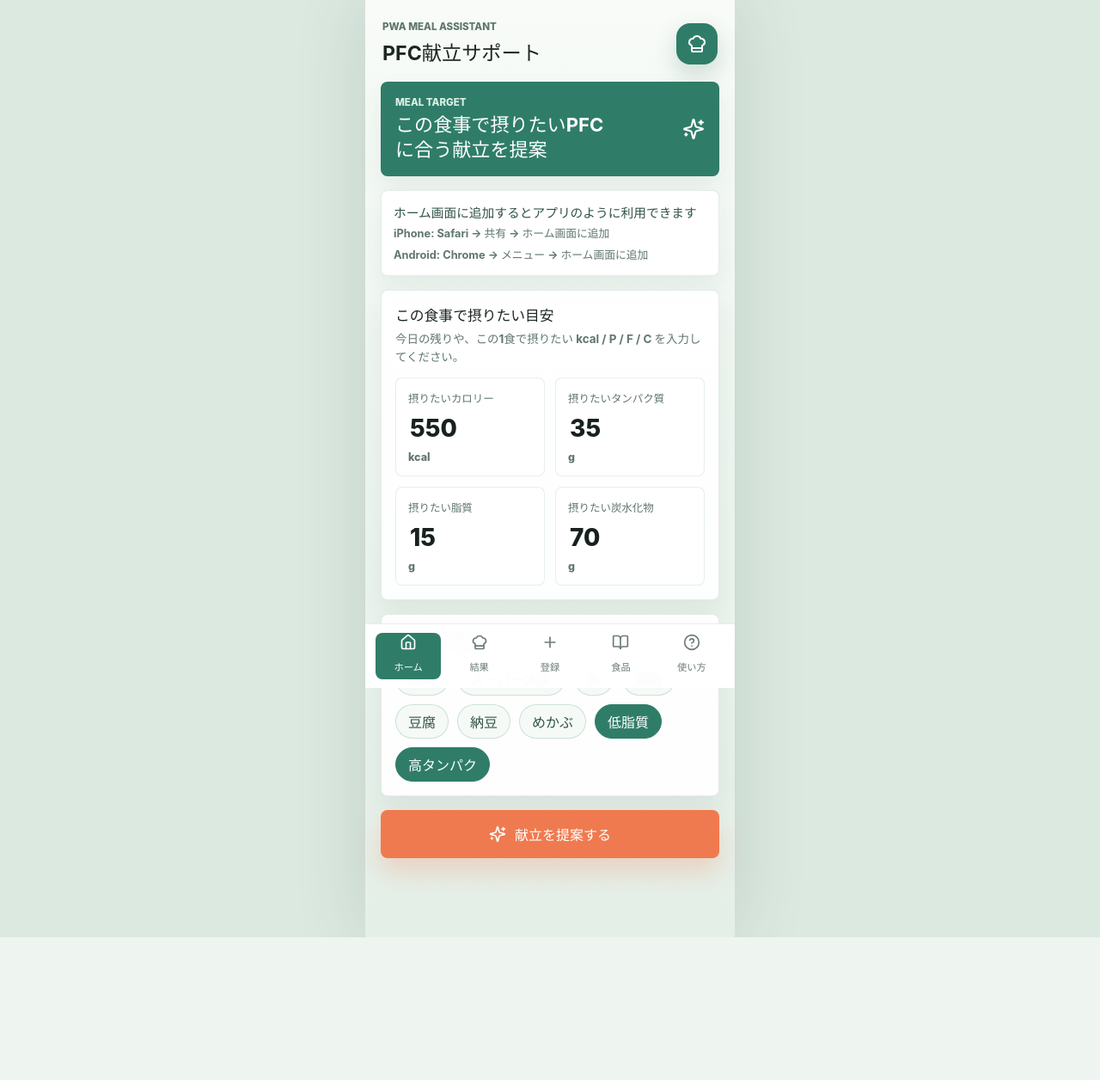
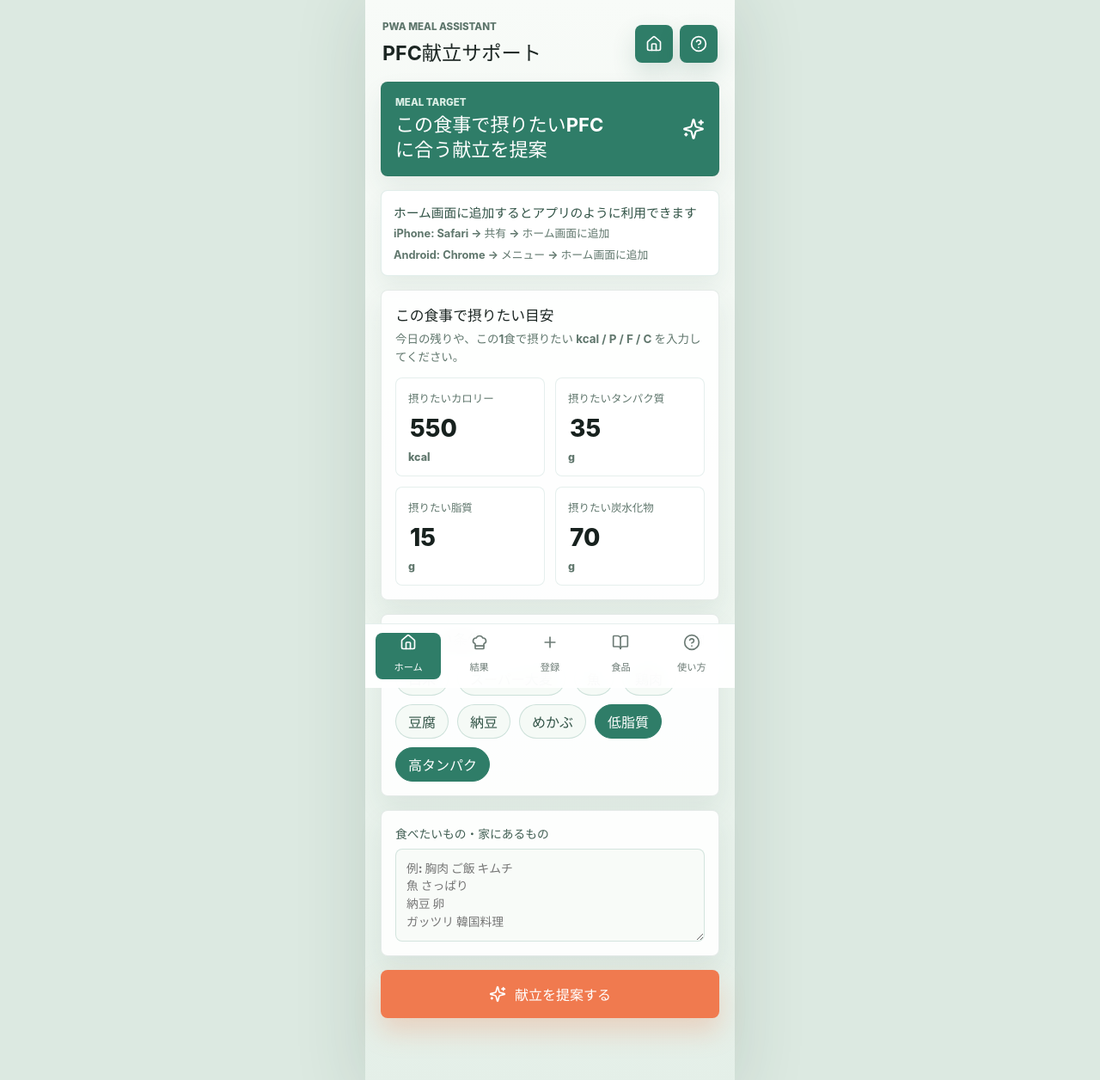
Before and after one commit to TomochikaKaneko/pfc-meal-planner, a React (Vite) app: page / in a window 1280 px wide. Shown: the top 1256 px of the page at 86% size. Before the commit the page ends 1090 px from the top, so only its background shows below. Built offline with nearby package versions, Linux system fonts and the light colour scheme.

Commit message:
Improve meal planner UX

```diff
--- a/src/App.tsx
+++ b/src/App.tsx
@@ -7,6 +7,7 @@ import type { ConditionTag, Food, FoodCategory, MacroKey, MealCandidate, MealInp
 
 const USER_FOODS_KEY = 'pfc-meal-planner:user-foods';
 const LAST_INPUT_KEY = 'pfc-meal-planner:last-input';
+const FREE_CONDITION_KEY = 'pfc-meal-planner:free-condition';
 
 const conditionOptions: { value: ConditionTag; label: string }[] = [
   { value: 'white-rice', label: '白米' },
@@ -60,6 +61,7 @@ type Tab = 'home' | 'results' | 'new-food' | 'foods' | 'guide';
 export function App() {
   const [tab, setTab] = useState<Tab>('home');
   const [mealInput, setMealInput] = useState<MealInput>(() => loadMealInput());
+  const [freeCondition, setFreeCondition] = useState(() => loadJson(FREE_CONDITION_KEY, ''));
   const [userFoods, setUserFoods] = useState<Food[]>(() => loadUserFoods());
   const [results, setResults] = useState<MealCandidate[]>([]);
   const [foodForm, setFoodForm] = useState(emptyFoodForm);
@@ -68,6 +70,7 @@ export function App() {
   const [numericInputFocused, setNumericInputFocused] = useState(false);
 
   const foods = useMemo(() => [...initialFoods, ...normalizeUserFoods(userFoods)], [userFoods]);
+  const freeConditionTerms = useMemo(() => parseFreeCondition(freeCondition), [freeCondition]);
 
   useEffect(() => {
     const showUpdate = () => setUpdateReady(true);
@@ -94,6 +97,11 @@ export function App() {
     localStorage.setItem(LAST_INPUT_KEY, JSON.stringify(next));
   }
 
+  function updateFreeCondition(value: string) {
+    setFreeCondition(value);
+    localStorage.setItem(FREE_CONDITION_KEY, value);
+  }
+
   function toggleTag(tag: ConditionTag) {
     const exists = mealInput.tags.includes(tag);
     updateTags(exists ? mealInput.tags.filter((item) => item !== tag) : [...mealInput.tags, tag]);
@@ -105,6 +113,7 @@ export function App() {
       { ...mealInput },
     );
     const candidates = createMealCandidates(safeInput, foods);
+    void freeConditionTerms;
     setResults(candidates);
     setTab('results');
   }
@@ -156,8 +165,13 @@ export function App() {
           <p className="eyebrow">PWA meal assistant</p>
           <h1>PFC献立サポート</h1>
         </div>
-        <div className="app-mark" aria-hidden="true">
-          <ChefHat size={24} />
+        <div className="header-actions">
+          <button className="header-icon-button" type="button" aria-label="ホームへ戻る" onClick={() => setTab('home')}>
+            <Home size={20} />
+          </button>
+          <button className="header-icon-button" type="button" aria-label="使い方を見る" onClick={() => setTab('guide')}>
+            <CircleHelp size={20} />
+          </button>
         </div>
       </header>
 
@@ -235,6 +249,8 @@ export function App() {
               </div>
             </section>
 
+            <FreeConditionField value={freeCondition} onChange={updateFreeCondition} />
+
             <button className="primary-action" type="button" onClick={suggestMeals}>
               <Sparkles size={20} />
               献立を提案する
@@ -250,6 +266,22 @@ export function App() {
                 条件を調整
               </button>
             </div>
+
+            <MealConditionEditor
+              compact
+              mealInput={mealInput}
+              freeCondition={freeCondition}
+              onMacroChange={updateInput}
+              onToggleTag={toggleTag}
+              onFreeConditionChange={updateFreeCondition}
+              onFocusNumber={() => setNumericInputFocused(true)}
+              onBlurNumber={() => window.setTimeout(() => setNumericInputFocused(false), 120)}
+            />
+
+            <button className="primary-action" type="button" onClick={suggestMeals}>
+              <RefreshCw size={20} />
+              再提案
+            </button>
 
             {results.length === 0 ? (
               <div className="empty-state">
@@ -299,7 +331,7 @@ export function App() {
                 {macroFields.map((field) => (
                   <MacroInput
                     key={field.key}
-                  label={field.label}
+                  label={foodMacroLabel(field.key)}
                   value={foodForm[field.key]}
                   onChange={(value) => setFoodForm({ ...foodForm, [field.key]: parseMacroValue(value) })}
                   onFocus={() => setNumericInputFocused(true)}
@@ -309,6 +341,7 @@ export function App() {
               </div>
               <label>
                 タグ
+                <span className="field-help">タグは献立提案で利用します。例: 高タンパク、低脂質、魚、鶏肉、豆腐、納豆、キムチ、朝向き、間食向き</span>
                 <input
                   value={foodForm.tags}
                   onChange={(event) => setFoodForm({ ...foodForm, tags: event.target.value })}
@@ -329,9 +362,11 @@ export function App() {
               <h2>食品一覧</h2>
               <span>{foods.length}件</span>
             </div>
-            <div className="food-list">
-              {foods.map((food) => (
-                <article className="food-row" key={food.id}>
+            <div className="food-list grouped">
+              {foodsByCategoryOrder(foods).map(({ food, showHeading }) => (
+                <div className="food-row-wrap" key={food.id}>
+                  {showHeading && <h3 className="food-category-heading">{categoryLabel(food.category)}</h3>}
+                <article className="food-row">
                   <div>
                     <div className="food-row-title">
                       <strong>{food.name}</strong>
@@ -352,6 +387,7 @@ export function App() {
                     </button>
                   )}
                 </article>
+                </div>
               ))}
             </div>
           </section>
@@ -467,6 +503,83 @@ function KeyboardDoneControl() {
   );
 }
 
+function MealConditionEditor({
+  compact = false,
+  mealInput,
+  freeCondition,
+  onMacroChange,
+  onToggleTag,
+  onFreeConditionChange,
+  onFocusNumber,
+  onBlurNumber,
+}: {
+  compact?: boolean;
+  mealInput: MealInput;
+  freeCondition: string;
+  onMacroChange: (key: MacroKey, value: string) => void;
+  onToggleTag: (tag: ConditionTag) => void;
+  onFreeConditionChange: (value: string) => void;
+  onFocusNumber: () => void;
+  onBlurNumber: () => void;
+}) {
+  return (
+    <section className={compact ? 'panel condition-editor compact-editor' : 'panel condition-editor'}>
+      <div className="section-title vertical">
+        <h2>{compact ? '条件を編集' : 'この食事で摂りたい目安'}</h2>
+        <p>今日の残りや、この1食で摂りたい kcal / P / F / C と食べたい条件を入力してください。</p>
+      </div>
+      <div className="macro-grid with-heading">
+        {macroFields.map((field) => (
+          <MacroInput
+            key={field.key}
+            label={field.label}
+            unit={field.unit}
+            value={mealInput[field.key]}
+            onChange={(value) => onMacroChange(field.key, value)}
+            onFocus={onFocusNumber}
+            onBlur={onBlurNumber}
+          />
+        ))}
+      </div>
+      <div className="condition-block">
+        <div className="section-title">
+          <h2>食べたい条件</h2>
+          <span>{mealInput.tags.length}個</span>
+        </div>
+        <div className="tag-grid">
+          {conditionOptions.map((option) => (
+            <button
+              type="button"
+              className={mealInput.tags.includes(option.value) ? 'tag selected' : 'tag'}
+              key={option.value}
+              onClick={() => onToggleTag(option.value)}
+            >
+              {option.label}
+            </button>
+          ))}
+        </div>
+      </div>
+      <FreeConditionField embedded value={freeCondition} onChange={onFreeConditionChange} />
+    </section>
+  );
+}
+
+function FreeConditionField({ embedded = false, value, onChange }: { embedded?: boolean; value: string; onChange: (value: string) => void }) {
+  const content = (
+      <label>
+        食べたいもの・家にあるもの
+        <textarea
+          value={value}
+          onChange={(event) => onChange(event.target.value)}
+          placeholder={'例: 胸肉 ご飯 キムチ\n魚 さっぱり\n納豆 卵\nガッツリ 韓国料理'}
+          rows={4}
+        />
+      </label>
+  );
+
+  return embedded ? <div className="free-condition-panel embedded">{content}</div> : <section className="panel free-condition-panel">{content}</section>;
+}
+
 function MealCard({ meal, rank }: { meal: MealCandidate; rank: number }) {
   return (
     <article className="meal-card">
@@ -541,6 +654,34 @@ const macroFields = [
 
 function categoryLabel(category: FoodCategory) {
   return categoryOptions.find((option) => option.value === category)?.label ?? category;
+}
+
+function foodMacroLabel(key: MacroKey) {
+  const labels: Record<MacroKey, string> = {
+    kcal: '食品のカロリー(kcal)',
+    protein: '食品のタンパク質(g)',
+    fat: '食品の脂質(g)',
+    carb: '食品の炭水化物(g)',
+  };
+  return labels[key];
+}
+
+function parseFreeCondition(value: string) {
+  return value
+    .split(/[\s、,，\n\r]+/)
+    .map((item) => item.trim())
+    .filter(Boolean);
+}
+
+function foodsByCategoryOrder(foods: Food[]) {
+  const sorted = [...foods].sort((a, b) => {
+    const categoryDiff = categoryOptions.findIndex((option) => option.value === a.category) - categoryOptions.findIndex((option) => option.value === b.category);
+    return categoryDiff || a.name.localeCompare(b.name, 'ja');
+  });
+  return sorted.map((food, index) => ({
+    food,
+    showHeading: index === 0 || sorted[index - 1].category !== food.category,
+  }));
 }
 
 function sanitizeNumericInput(value: string) {
--- a/src/styles/app.css
+++ b/src/styles/app.css
@@ -20,7 +20,8 @@ body,
 
 button,
 input,
-select {
+select,
+textarea {
   font: inherit;
 }
 
@@ -55,6 +56,24 @@ button {
 
 .app-header h1 {
   font-size: 1.45rem;
+}
+
+.header-actions {
+  display: flex;
+  align-items: center;
+  gap: 8px;
+}
+
+.header-icon-button {
+  display: grid;
+  width: 44px;
+  height: 44px;
+  place-items: center;
+  border: 0;
+  border-radius: 8px;
+  color: #ffffff;
+  background: #2f7d68;
+  box-shadow: 0 12px 28px rgba(35, 94, 77, 0.16);
 }
 
 .eyebrow {
@@ -289,6 +308,50 @@ button {
   background: #2f7d68;
 }
 
+.condition-editor {
+  display: grid;
+  gap: 16px;
+}
+
+.compact-editor .macro-card {
+  padding: 12px;
+}
+
+.condition-block {
+  display: grid;
+  gap: 10px;
+}
+
+.free-condition-panel {
+  display: grid;
+  gap: 8px;
+}
+
+.free-condition-panel.embedded {
+  padding-top: 2px;
+}
+
+.free-condition-panel label {
+  display: grid;
+  gap: 8px;
+  color: #425f54;
+  font-size: 0.86rem;
+  font-weight: 850;
+}
+
+.free-condition-panel textarea {
+  width: 100%;
+  min-height: 96px;
+  resize: vertical;
+  border: 1px solid rgba(47, 125, 104, 0.18);
+  border-radius: 8px;
+  padding: 12px;
+  color: #17211e;
+  background: #f8fbf8;
+  outline-color: #2f7d68;
+  line-height: 1.5;
+}
+
 .primary-action {
   display: flex;
   align-items: center;
@@ -492,8 +555,16 @@ button {
   font-weight: 850;
 }
 
+.field-help {
+  color: #60776d;
+  font-size: 0.76rem;
+  font-weight: 700;
+  line-height: 1.45;
+}
+
 .form-panel input,
-.form-panel select {
+.form-panel select,
+.form-panel textarea {
   width: 100%;
   min-height: 48px;
   border: 1px solid rgba(47, 125, 104, 0.18);
@@ -507,6 +578,22 @@ button {
 .food-list {
   display: grid;
   gap: 10px;
+}
+
+.food-list.grouped {
+  gap: 16px;
+}
+
+.food-row-wrap {
+  display: grid;
+  gap: 8px;
+}
+
+.food-category-heading {
+  margin: 8px 2px 0;
+  color: #315346;
+  font-size: 0.96rem;
+  font-weight: 900;
 }
 
 .food-row {
```
